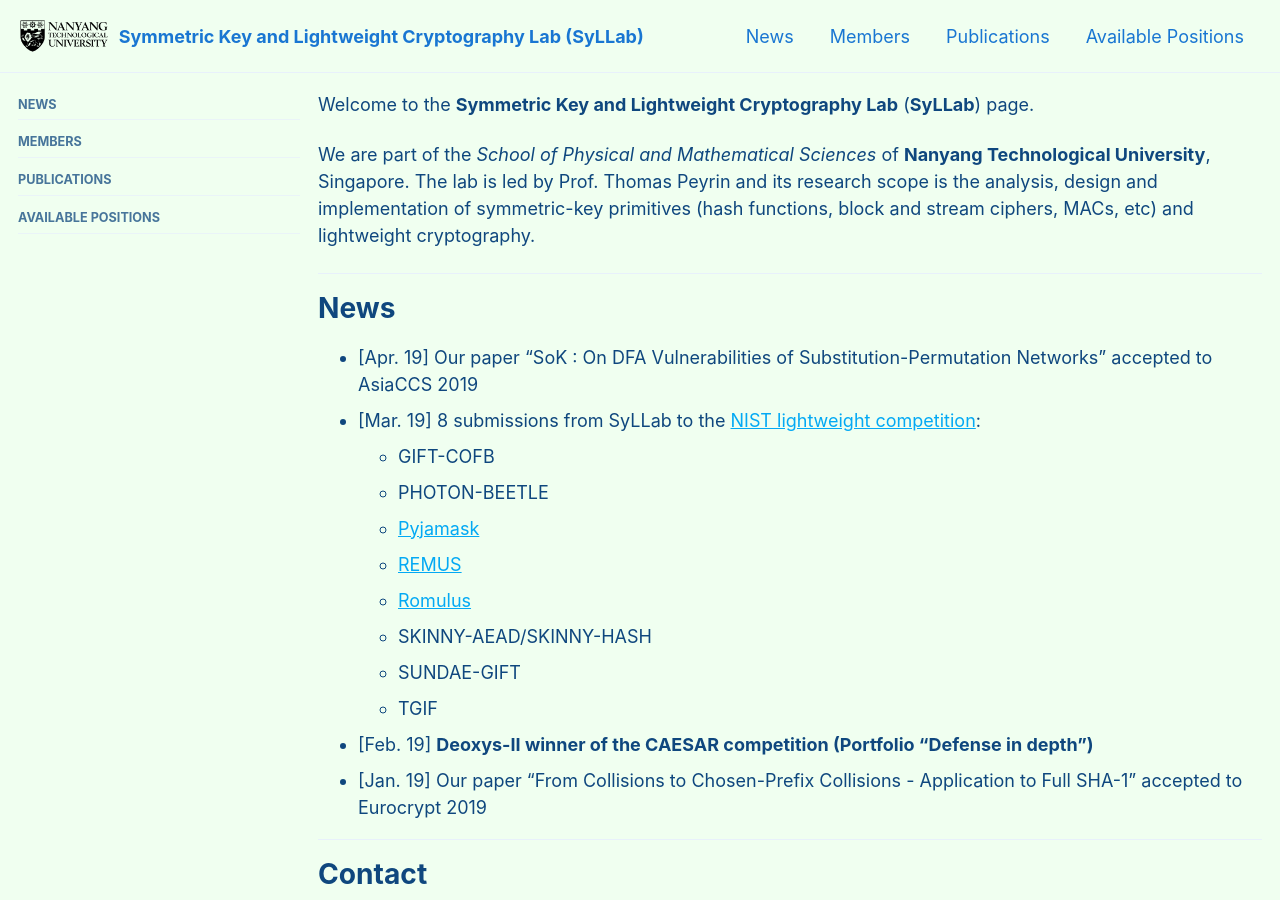
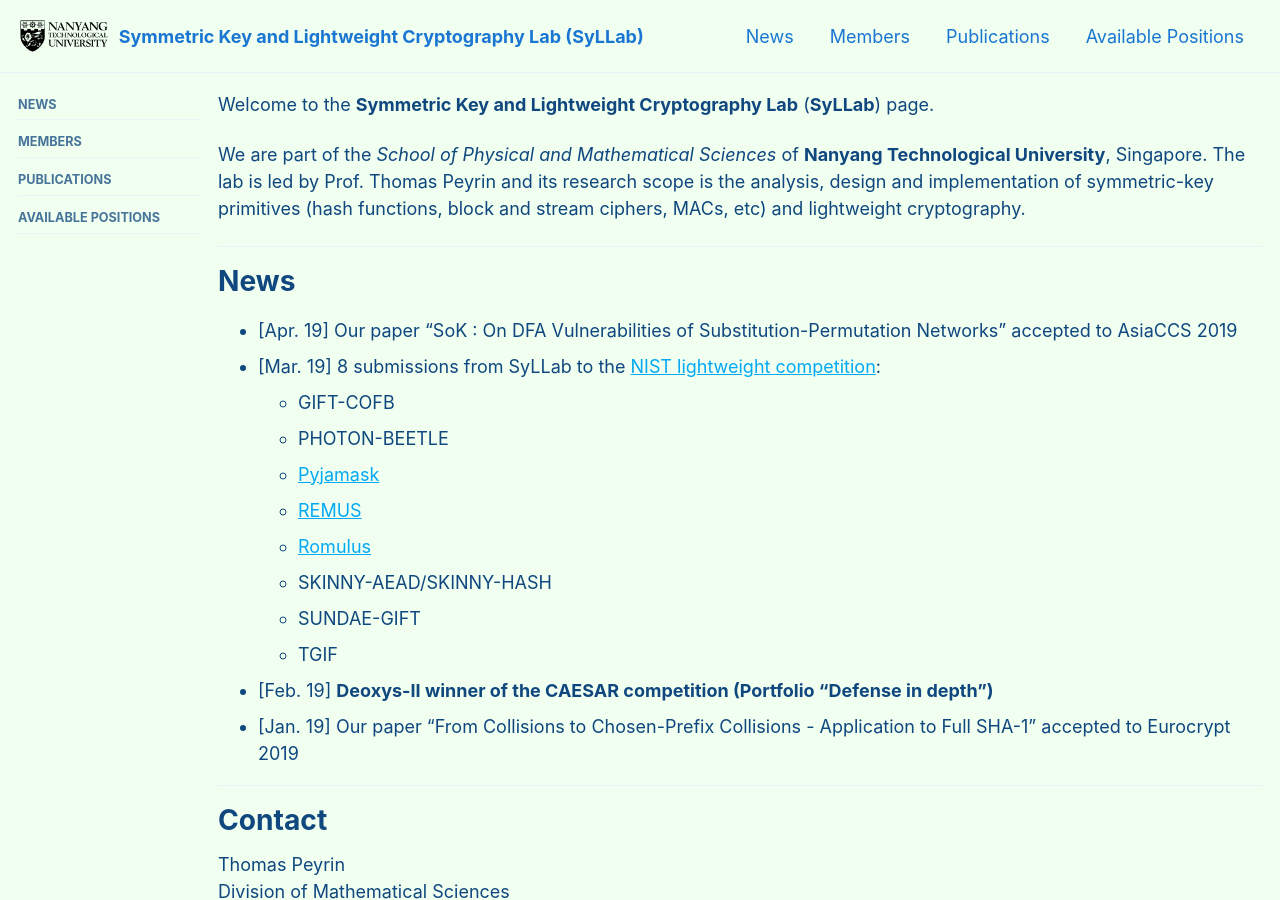
Before and after one commit to thomaspeyrin/web, a Jekyll site: the page built from index.md, in a window 1280 px wide and 900 px high. Built offline with Jekyll 4.4.1, drawn with Linux system fonts in a browser that asks for light colours; cached includes are drawn as plain includes; nearby versions of some CDN libraries.

Commit message:
Update _variables.scss

```diff
--- a/_sass/minimal-mistakes/_variables.scss
+++ b/_sass/minimal-mistakes/_variables.scss
@@ -6,7 +6,7 @@
    Typography
    ========================================================================== */
 
-$doc-font-size: 12 !default;
+$doc-font-size: 16 !default;
 
 /* paragraph indention */
 $paragraph-indent: false !default; // true, false (default)
@@ -142,9 +142,9 @@ $max-width: $x-large !default;
    Grid
    ========================================================================== */
 
-$right-sidebar-width-narrow: 200px !default;
-$right-sidebar-width: 300px !default;
-$right-sidebar-width-wide: 400px !default;
+$right-sidebar-width-narrow: 100px !default;
+$right-sidebar-width: 200px !default;
+$right-sidebar-width-wide: 300px !default;
 
 /*
    Other
@@ -154,7 +154,7 @@ $border-radius: 4px !default;
 $box-shadow: 0 1px 1px rgba(0, 0, 0, 0.125) !default;
 $nav-height: 2em !default;
 $nav-toggle-height: 2rem !default;
-$navicon-width: 1.5rem !default;
+$navicon-width: 1.0rem !default;
 $navicon-height: 0.25rem !default;
 $global-transition: all 0.2s ease-in-out !default;
 $intro-transition: intro 0.3s both !default;
```
